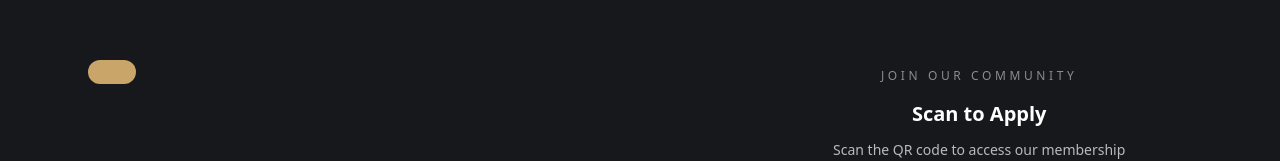
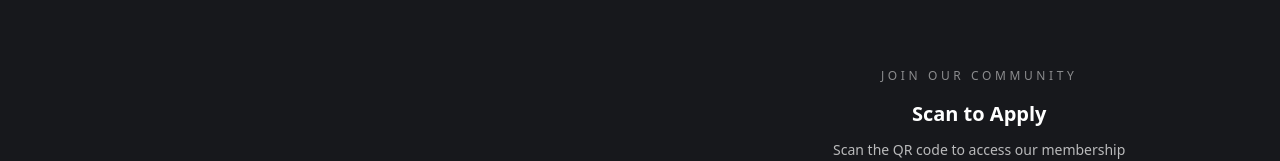
Before and after one commit to shuaichenli0531-prog/Connect-house, a Next.js app: page / in a window 1280 px wide. Shown: the part 1180-1341 px from the top of the page. Built offline with nearby package versions, Linux system fonts and the light colour scheme; no server answers; the database is empty.

Commit message:
Remove contact button, keep only email and QR code

```diff
--- a/app/page.js
+++ b/app/page.js
@@ -430,11 +430,6 @@ export default function HomePage({ previewData = null }) {
                   <p>{contact.address}</p>
                   <p>{contact.email}</p>
                 </div>
-                <div>
-                  <a className="btn-primary" href={`mailto:${contact.email}`}>
-                    {contact.cta}
-                  </a>
-                </div>
               </div>
             </ScrollReveal>
 
```
